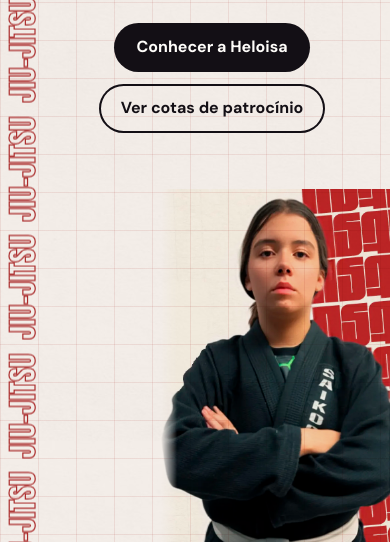
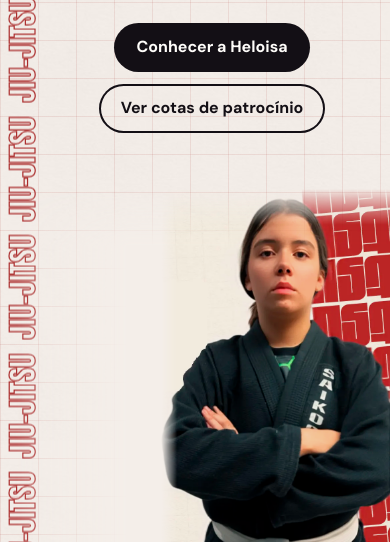
Before and after one commit to CabralCode/web-app-heloisa-muniz, a plain HTML site: page index.html in a window 390 px wide. Shown: the part 302-844 px from the top of the page. Drawn offline with Linux system fonts and the light colour scheme.

Commit message:
Remove o quadriculado do fundo sobre a foto da capa
Co-Authored-By: Claude Opus 5.5 <noreply@anthropic.com>
Claude-Session: https://claude.ai/code/session_017SfDdoaob8iR6vVq8MKbkx

```diff
--- a/index.html
+++ b/index.html
@@ -107,7 +107,8 @@ section{position:relative}
 .hero .tag{font-weight:700;letter-spacing:.34em;font-size:clamp(13px,1.3vw,17px);color:var(--red);text-transform:uppercase;margin:-6px 0 0}
 .hero-ctas{display:flex;gap:12px;flex-wrap:wrap;justify-content:center}
 .hero-photo{position:relative;min-height:420px;margin-right:calc(-1 * max(var(--gut),env(safe-area-inset-right,0px)))}
-.hero-photo img{position:absolute;right:0;bottom:0;height:100%;width:auto;max-width:none;mix-blend-mode:multiply;-webkit-mask-image:linear-gradient(90deg,transparent 0,#000 7%);mask-image:linear-gradient(90deg,transparent 0,#000 7%)}
+.hero-photo::before{content:"";position:absolute;inset:0;background:var(--paper);-webkit-mask-image:linear-gradient(90deg,transparent 0,#000 30%);mask-image:linear-gradient(90deg,transparent 0,#000 30%)}
+.hero-photo img{position:absolute;z-index:1;right:0;bottom:0;height:100%;width:auto;max-width:none;mix-blend-mode:multiply;-webkit-mask-image:linear-gradient(90deg,transparent 0,#000 7%);mask-image:linear-gradient(90deg,transparent 0,#000 7%)}
 .hero-photo .word{position:absolute;right:-4%;top:6%;font-family:var(--f-display);font-size:clamp(70px,9vw,140px);line-height:.8;color:var(--red);text-transform:uppercase;opacity:.95;z-index:-1;writing-mode:vertical-rl;transform:rotate(180deg)}
 .rail{position:absolute;left:max(6px,env(safe-area-inset-left,0px));top:0;bottom:0;overflow:hidden;pointer-events:none;transform:rotate(180deg)}
 .rail-track{display:flex;flex-direction:column;align-items:center;animation:railup 24s linear infinite;will-change:transform}
@@ -124,6 +125,8 @@ section{position:relative}
 @media (max-width:860px){
   .hero .wrap{min-height:0;grid-template-columns:minmax(0,1fr)}
   .hero-photo{min-height:0;height:clamp(340px,92vw,520px)}
+  .hero-photo img{-webkit-mask-image:linear-gradient(90deg,transparent 0,#000 7%),linear-gradient(180deg,transparent 0,#000 10%);-webkit-mask-composite:source-in;mask-image:linear-gradient(90deg,transparent 0,#000 7%),linear-gradient(180deg,transparent 0,#000 10%);mask-composite:intersect}
+  .hero-photo::before{-webkit-mask-image:linear-gradient(90deg,transparent 0,#000 30%),linear-gradient(180deg,transparent 0,#000 16%);-webkit-mask-composite:source-in;mask-image:linear-gradient(90deg,transparent 0,#000 30%),linear-gradient(180deg,transparent 0,#000 16%);mask-composite:intersect}
   .hero-copy{padding-block:56px;padding-left:clamp(36px,9vw,60px)}
 }
 @media (max-width:600px){
```
